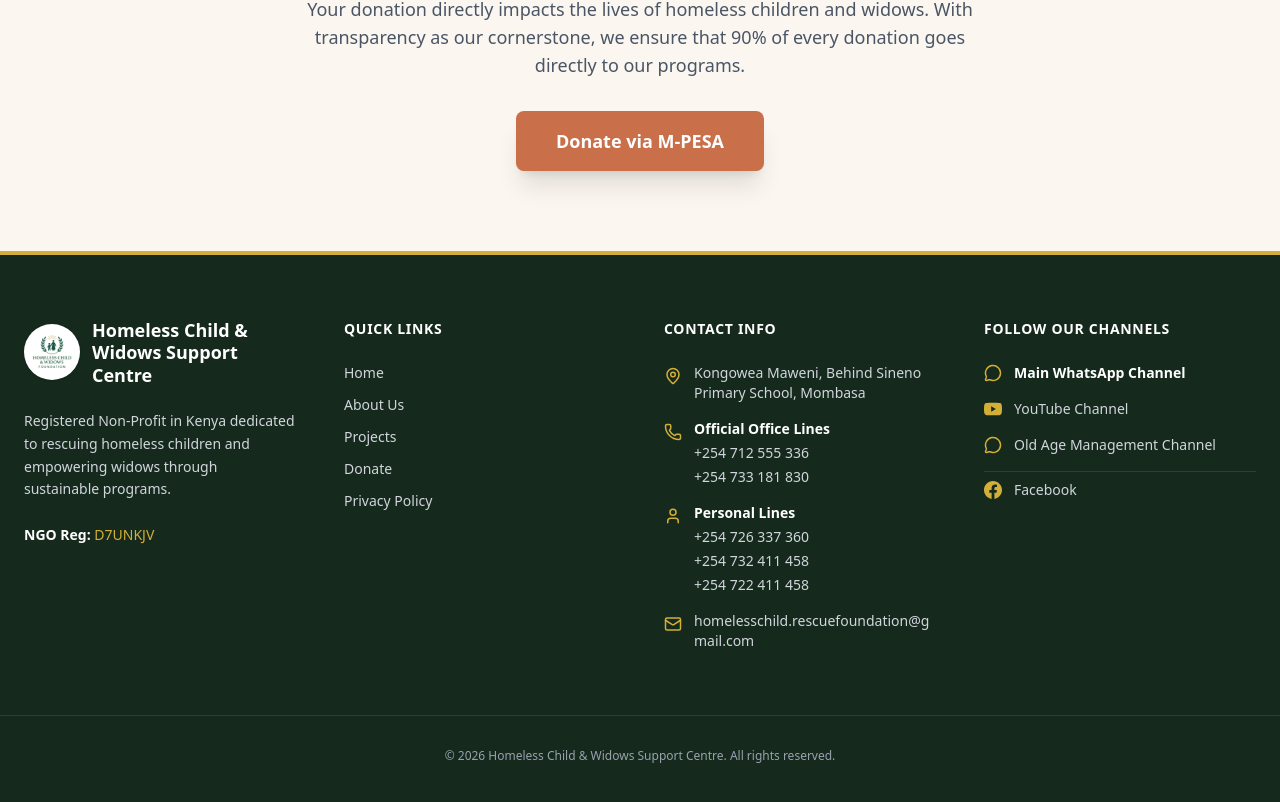
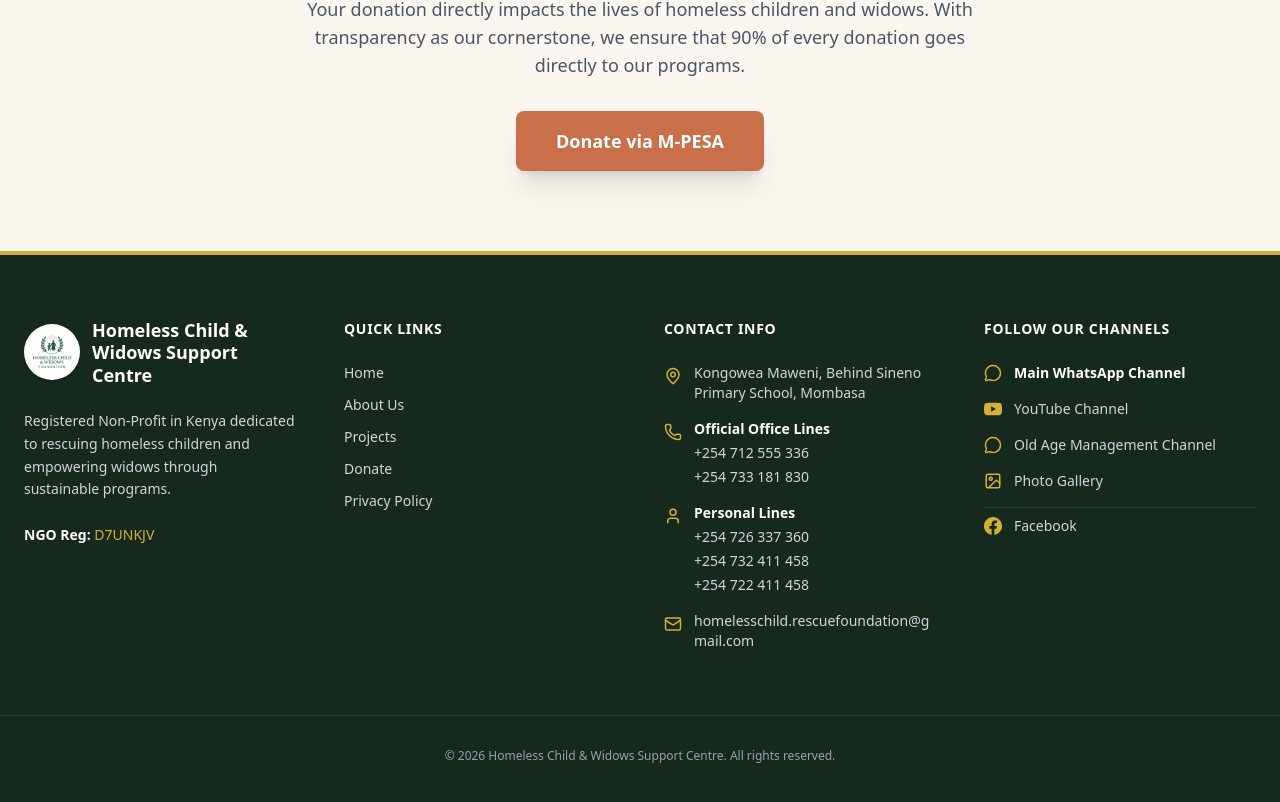
Before and after one commit to mataza022/homeless-foundation-next, a Next.js app: page / in a window 1280 px wide. Shown: the part 2929-3731 px from the top of the page. Built offline with nearby package versions, Linux system fonts and the light colour scheme.

Commit message:
fix: restored photo gallery link in footer

```diff
--- a/components/Footer.tsx
+++ b/components/Footer.tsx
@@ -69,7 +69,6 @@
           <h4 className="text-white font-bold mb-6 uppercase tracking-wider text-sm">Follow Our Channels</h4>
           <ul className="space-y-4 text-sm">
             <li>
-              {/* Updated to the new Main Channel */}
               <a href="https://whatsapp.com/channel/0029VaFUnasBKfhsZXDEei3n" target="_blank" className="hover:text-secondary transition flex items-center gap-3 font-semibold text-white">
                 <MessageCircle size={18} className="text-secondary" /> Main WhatsApp Channel
               </a>
@@ -85,6 +84,12 @@
             <li>
               <a href="https://whatsapp.com/channel/0029Vb8Oho9ATRSeLI3E5Y2Y" target="_blank" className="hover:text-secondary transition flex items-center gap-3">
                 <MessageCircle size={18} className="text-secondary" /> Old Age Management Channel
+              </a>
+            </li>
+            <li>
+              {/* RESTORED PHOTO GALLERY */}
+              <a href="https://photos.app.goo.gl/pAPa5cNk598MantH8" target="_blank" className="hover:text-secondary transition flex items-center gap-3">
+                <ImageIcon size={18} className="text-secondary" /> Photo Gallery
               </a>
             </li>
             <li>
```
